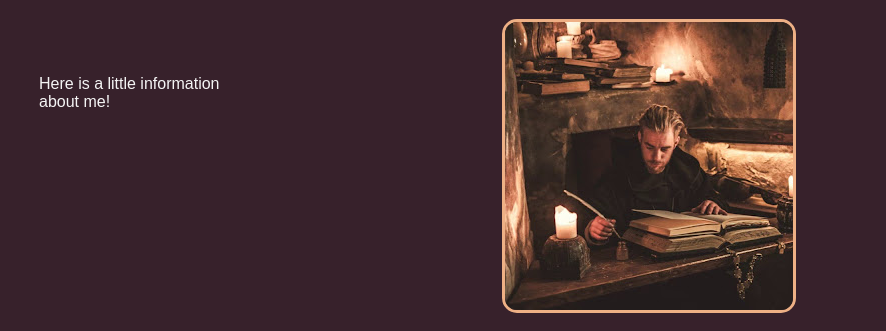
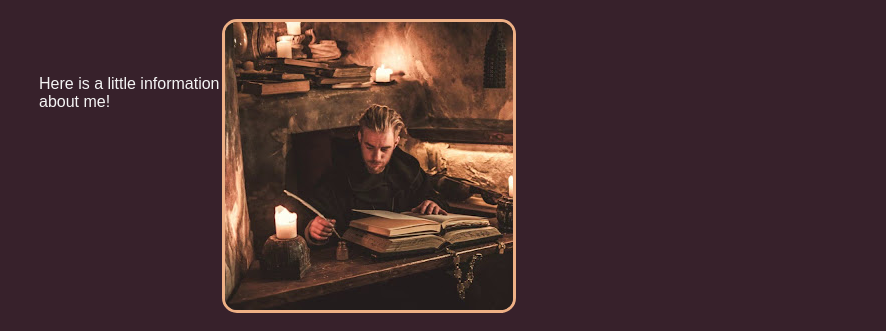
Before and after one commit to Peter00010/Weekend-1-assignment, a plain HTML site: page index.html in a window 1280 px wide. Shown: the part 61-392 px from the top of the page, without its empty margins (6-892 px from the left). Drawn offline with Linux system fonts and the light colour scheme.

Commit message:
Pic edited

```diff
--- a/style.css
+++ b/style.css
@@ -28,8 +28,7 @@ a{
 
 .pic{
     display: block;
-    margin-left: auto;
-    margin-right: auto;
+    margin-left:190px;
     border: #EEB085 solid 3px;
     border-radius: 15px;
 }
```
